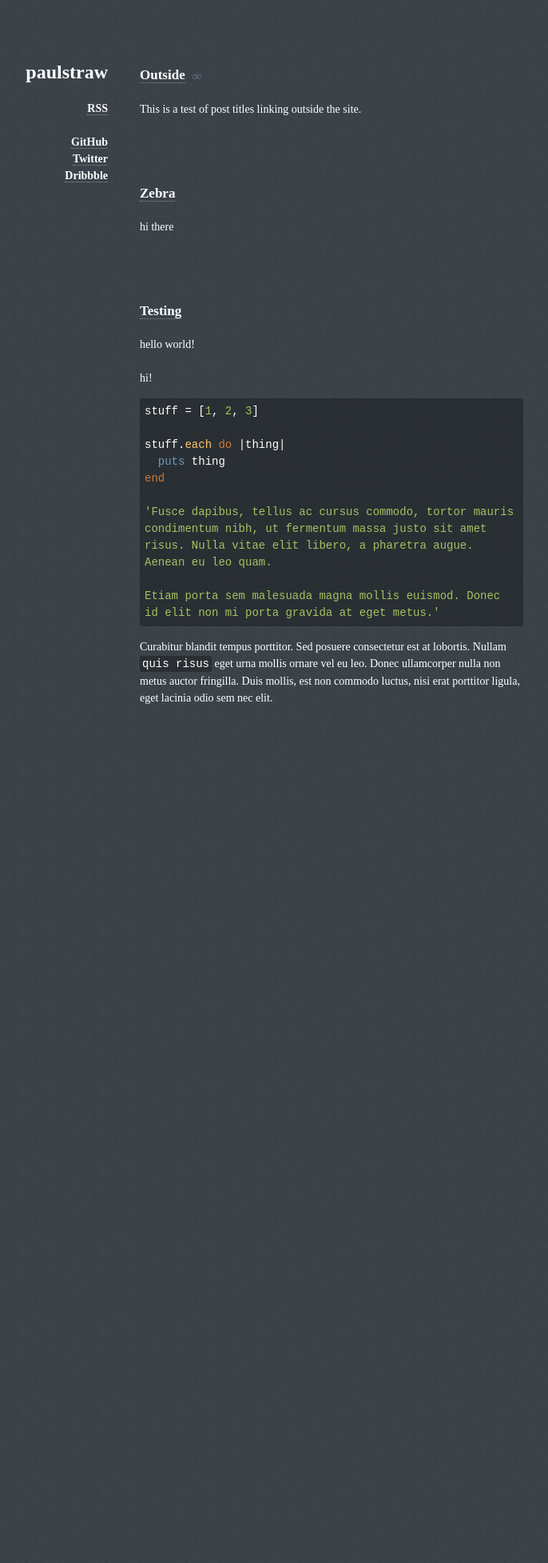
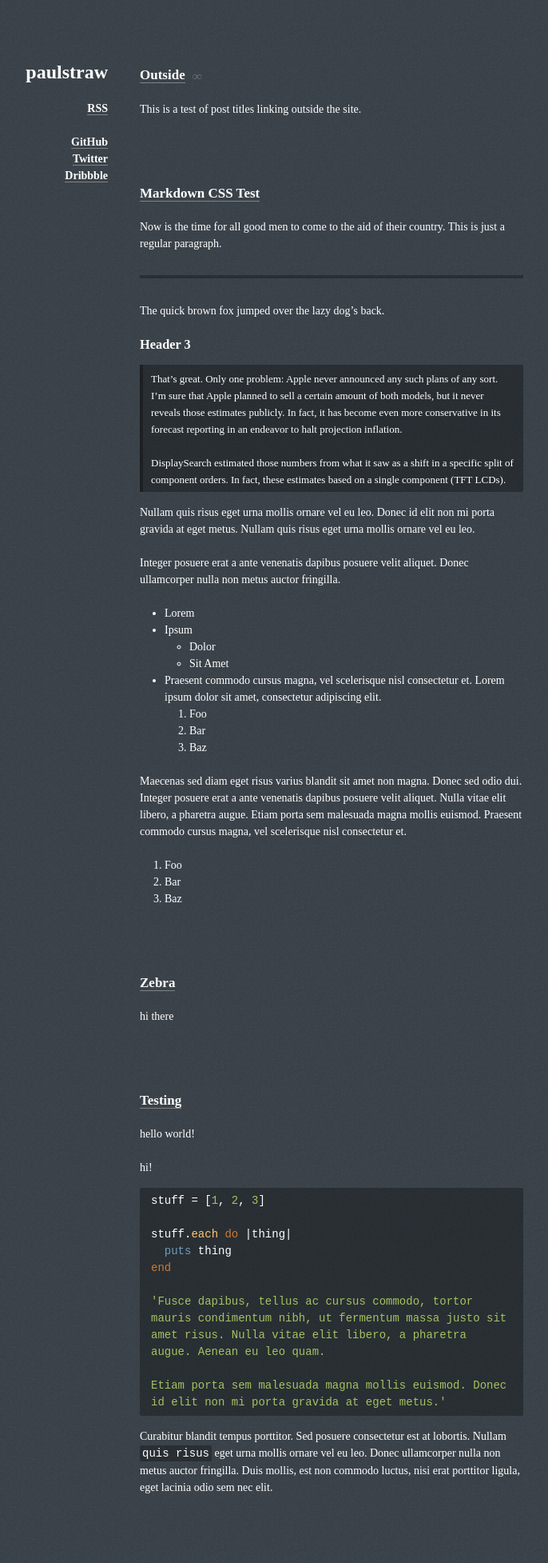
Before and after one commit to paulstraw/paulstraw.github.com, a Jekyll site: the page built from index.html, in a window 1280 px wide. Shown: the whole page at 80% size, without its empty margins (315-1001 px from the left). Built offline with Jekyll 4.4.1, drawn with Linux system fonts in a browser that asks for light colours; nearby versions of some CDN libraries; Markdown is read by kramdown in place of the engine named in the settings; comment, search, counter and statistics services are not loaded; before the commit the page ends 967 px from its top, so only the background shows below that.

Commit message:
CSS updates! Media query stuff, etc.

```diff
--- a/_layouts/default.html
+++ b/_layouts/default.html
@@ -7,7 +7,7 @@
 		<meta name="designer" content="Paul Straw">
 		<meta name="developer" content="Paul Straw">
 		<link rel="alternate" type="application/atom+xml" href="/feed.xml">
-		<!-- <meta name="viewport" content="width=device-width initial-scale=1"> -->
+		<meta name="viewport" content="width=device-width initial-scale=1 maximum-scale=1">
 
 		<title>Paul Straw{% if page.title %} » {{ page.title }}{% endif %}</title>
 
--- /dev/null
+++ b/_posts/2013-03-01-markdown-test.md
@@ -0,0 +1,38 @@
+---
+title: Markdown CSS Test
+layout: post
+---
+
+Now is the time for all good men to come to
+the aid of their country. This is just a
+regular paragraph.
+
+---
+
+The quick brown fox jumped over the lazy
+dog's back.
+
+### Header 3
+
+> That’s great. Only one problem: Apple never announced any such plans of any sort. I’m sure that Apple planned to sell a certain amount of both models, but it never reveals those estimates publicly. In fact, it has become even more conservative in its forecast reporting in an endeavor to halt projection inflation.
+>
+> DisplaySearch estimated those numbers from what it saw as a shift in a specific split of component orders. In fact, these estimates based on a single component (TFT LCDs).
+
+Nullam quis risus eget urna mollis ornare vel eu leo. Donec id elit non mi porta gravida at eget metus. Nullam quis risus eget urna mollis ornare vel eu leo.
+
+Integer posuere erat a ante venenatis dapibus posuere velit aliquet. Donec ullamcorper nulla non metus auctor fringilla.
+
+* Lorem
+* Ipsum
+	- Dolor
+	- Sit Amet
+* Praesent commodo cursus magna, vel scelerisque nisl consectetur et. Lorem ipsum dolor sit amet, consectetur adipiscing elit.
+	1. Foo
+	2. Bar
+	3. Baz
+
+Maecenas sed diam eget risus varius blandit sit amet non magna. Donec sed odio dui. Integer posuere erat a ante venenatis dapibus posuere velit aliquet. Nulla vitae elit libero, a pharetra augue. Etiam porta sem malesuada magna mollis euismod. Praesent commodo cursus magna, vel scelerisque nisl consectetur et.
+
+1. Foo
+2. Bar
+3. Baz
--- a/site.css
+++ b/site.css
@@ -237,7 +237,7 @@
   text-rendering: optimizeLegibility; }
 
 a {
-  -webkit-tap-highlight-color: #3E454C; }
+  -webkit-tap-highlight-color: transparent; }
 
 ::-moz-selection {
   background: #3E454C;
@@ -284,7 +284,7 @@
 a {
   color: #fff;
   font-weight: 600;
-  border-bottom: 1px dotted #8b9194;
+  border-bottom: 1px solid #7f8386;
   text-decoration: none;
   position: relative;
   transition: border-color 120ms linear;
@@ -342,7 +342,7 @@
       section#main div#articles article div.content pre {
         background: rgba(0, 0, 0, 0.3);
         margin: 15px 0 -6px;
-        padding: 6px;
+        padding: 6px 14px;
         border-radius: 2px;
         -webkit-border-radius: 2px;
         -moz-border-radius: 2px;
@@ -359,7 +359,78 @@
         -moz-border-radius: 2px;
         -o-border-radius: 2px;
         padding: 2px 3px; }
+      section#main div#articles article div.content blockquote {
+        padding: 7px 10px 5px;
+        border-left: 4px solid rgba(0, 0, 0, 0.3);
+        font-size: 13px;
+        background: rgba(0, 0, 0, 0.3);
+        margin: 15px 0 -6px;
+        border-radius: 0 2px 2px 0;
+        -webkit-border-radius: 0 2px 2px 0;
+        -moz-border-radius: 0 2px 2px 0;
+        -o-border-radius: 0 2px 2px 0; }
+        section#main div#articles article div.content blockquote :first-child {
+          margin-top: 0; }
+      section#main div#articles article div.content hr {
+        border-top: 4px solid rgba(0, 0, 0, 0.3);
+        margin-top: 29px;
+        padding-bottom: 9px; }
+      section#main div#articles article div.content ul, section#main div#articles article div.content ol {
+        margin: 21px 0 0 31px; }
+        section#main div#articles article div.content ul ul, section#main div#articles article div.content ul ol, section#main div#articles article div.content ol ul, section#main div#articles article div.content ol ol {
+          margin-top: 0; }
+      section#main div#articles article div.content h1, section#main div#articles article div.content h2, section#main div#articles article div.content h3, section#main div#articles article div.content h4, section#main div#articles article div.content h5, section#main div#articles article div.content h6 {
+        margin-top: 21px; }
+      section#main div#articles article div.content h2 {
+        font-size: 16px; }
       section#main div#articles article div.content p.date {
         font-size: 12px;
         font-style: italic;
-        color: #8b9194; }
+        color: #7F8386; }
+
+@media only screen and (max-width: 700px) {
+  section#main {
+    width: 100%;
+    padding-top: 0; }
+    section#main aside {
+      top: 0;
+      left: 0;
+      width: 100%;
+      background: rgba(0, 0, 0, 0.5);
+      text-align: left;
+      padding: 9px 20px;
+      position: absolute; }
+      section#main aside h6 {
+        float: left; }
+      section#main aside nav {
+        float: right; }
+        section#main aside nav ul {
+          margin-top: 0;
+          float: right; }
+          section#main aside nav ul.meta {
+            margin-left: 12px;
+            margin-top: 0; }
+          section#main aside nav ul li {
+            float: left;
+            margin-left: 12px; }
+    section#main div#articles {
+      width: 100%;
+      padding: 60px 20px 0;
+      margin: 0; } }
+@media only screen and (max-width: 400px) {
+  section#main aside h6 {
+    float: none; }
+  section#main aside nav {
+    float: none;
+    margin-top: 9px; }
+    section#main aside nav ul {
+      float: left; }
+      section#main aside nav ul.meta {
+        margin-left: 0;
+        margin-right: 12px; }
+      section#main aside nav ul li {
+        float: left;
+        margin-left: 0;
+        margin-right: 12px; }
+  section#main div#articles {
+    padding-top: 90px; } }
```
Also changed, not shown: site.scss (+68 -4 lines), _posts/2013-03-01-outside.md (renamed from _posts/2013-02-29-outside.md).
